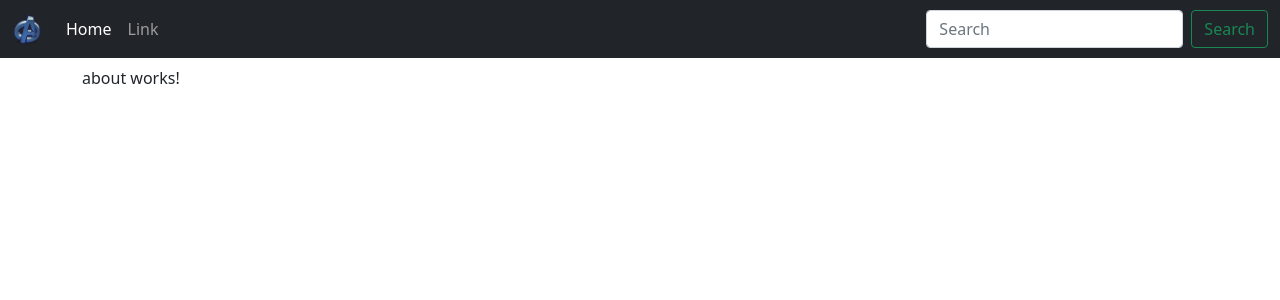
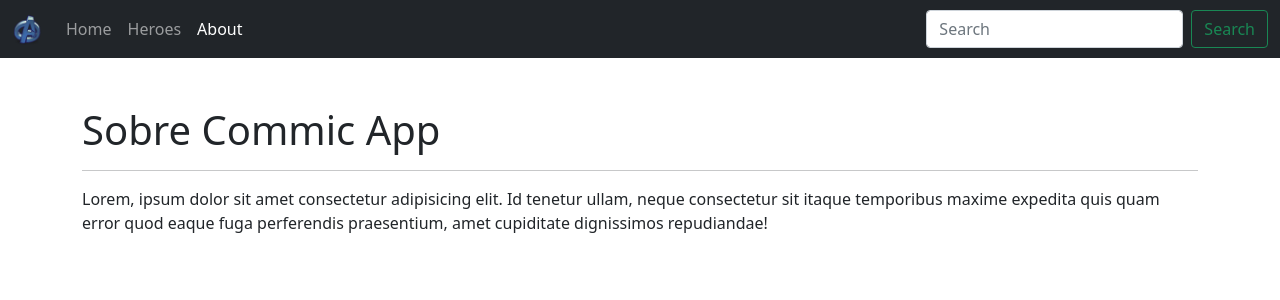
Before and after one commit to santiago-cortes-ortiz/tour-of-heroes-pro, an Angular app: page /about in a window 1280 px wide. Shown: the top 300 px of the page. Built offline with nearby package versions, Linux system fonts and the light colour scheme.

Commit message:
completando rutas y agregando router links y mis componentes

```diff
--- a/src/app/app.component.html
+++ b/src/app/app.component.html
@@ -1,4 +1,4 @@
 <app-navbar></app-navbar>
-<div class="container mt-2">
+<div class="container mt-5">
     <router-outlet></router-outlet>
 </div>
--- a/src/app/app.routes.ts
+++ b/src/app/app.routes.ts
@@ -1,11 +1,14 @@
 import { RouterModule, Routes } from "@angular/router";
 
+//componentes
 import { HomeComponent } from "./components/home/home.component";
 import { AboutComponent } from "./components/about/about.component";
+import { HeroesComponent } from "./components/heroes/heroes.component";
 
 const ROUTES: Routes = [
     { path: 'home', component: HomeComponent },
     { path: 'about', component: AboutComponent },
+    { path: 'heroes', component: HeroesComponent },
     { path: '**', pathMatch: 'full', redirectTo: 'home' },
   ];
 export const APP_ROUTING = RouterModule.forRoot(ROUTES);
--- a/src/app/components/about/about.component.html
+++ b/src/app/components/about/about.component.html
@@ -1 +1,3 @@
-<p>about works!</p>
+<h1 class="animated fadeIn fast">Sobre Commic App</h1>
+<hr>
+<p class="animated fadeIn">Lorem, ipsum dolor sit amet consectetur adipisicing elit. Id tenetur ullam, neque consectetur sit itaque temporibus maxime expedita quis quam error quod eaque fuga perferendis praesentium, amet cupiditate dignissimos repudiandae!</p>
--- a/src/app/components/home/home.component.html
+++ b/src/app/components/home/home.component.html
@@ -1,4 +1,4 @@
-<div class="p-5 mb-4 bg-light rounded-3">
+<div class="p-5 mb-4 bg-light rounded-3 animated fadeIn fast">
     <div class="container-fluid py-5">
       <h1 class="display-5 fw-bold">Commic App</h1>
       <p class="col-md-8 fs-4">Esta es una aplicacion pro de heroes!</p>
--- a/src/app/components/shared/navbar/navbar.component.html
+++ b/src/app/components/shared/navbar/navbar.component.html
@@ -10,11 +10,14 @@
       </button>
       <div class="collapse navbar-collapse" id="navbarSupportedContent">
         <ul class="navbar-nav me-auto mb-2 mb-lg-0">
-          <li class="nav-item">
-            <a class="nav-link active" aria-current="page" href="#">Home</a>
+          <li class="nav-item " >
+            <a class="nav-link " routerLinkActive="active" aria-current="page" [routerLink]="['/home']" >Home</a>
           </li>
-          <li class="nav-item">
-            <a class="nav-link" href="#">Link</a>
+          <li class="nav-item" >
+            <a class="nav-link" routerLinkActive="active" [routerLink]="['/heroes']" >Heroes</a>
+          </li>
+          <li class="nav-item" >
+            <a class="nav-link" routerLinkActive="active" [routerLink]="['/about']">About</a>
           </li>
         </ul>
         <form class="d-flex">
--- a/src/styles.css
+++ b/src/styles.css
@@ -1 +1,28 @@
 /* You can add global styles to this file, and also import other style files */
+.animated {
+    -webkit-animation-duration: 1s;
+    animation-duration: 1s;
+    -webkit-animation-fill-mode: both;
+    animation-fill-mode: both;
+  }
+
+.fast {
+    -webkit-animation-duration: 0.4s;
+    animation-duration: 0.4s;
+    -webkit-animation-fill-mode: both;
+    animation-fill-mode: both;
+  }
+
+  @keyframes fadeIn {
+    from {
+      opacity: 0;
+    }
+
+    to {
+      opacity: 1;
+    }
+  }
+
+  .fadeIn {
+    animation-name: fadeIn;
+  }
```
